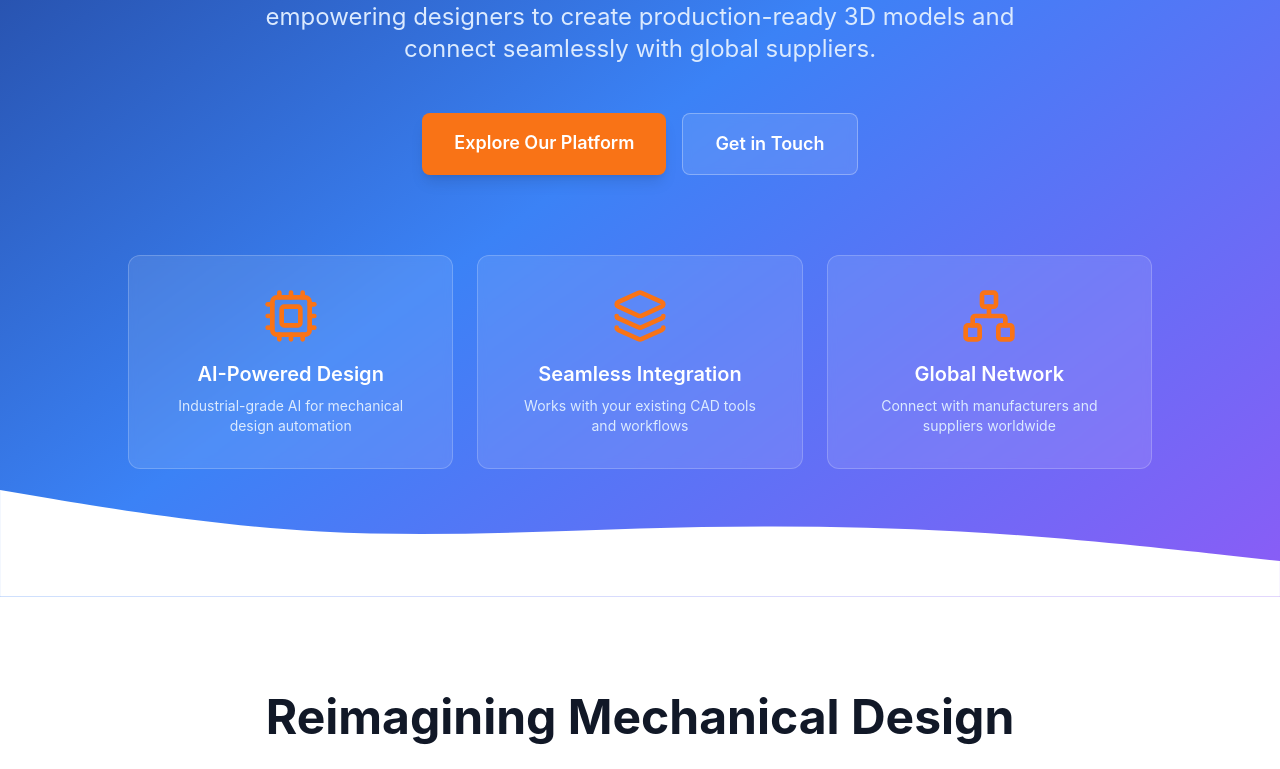
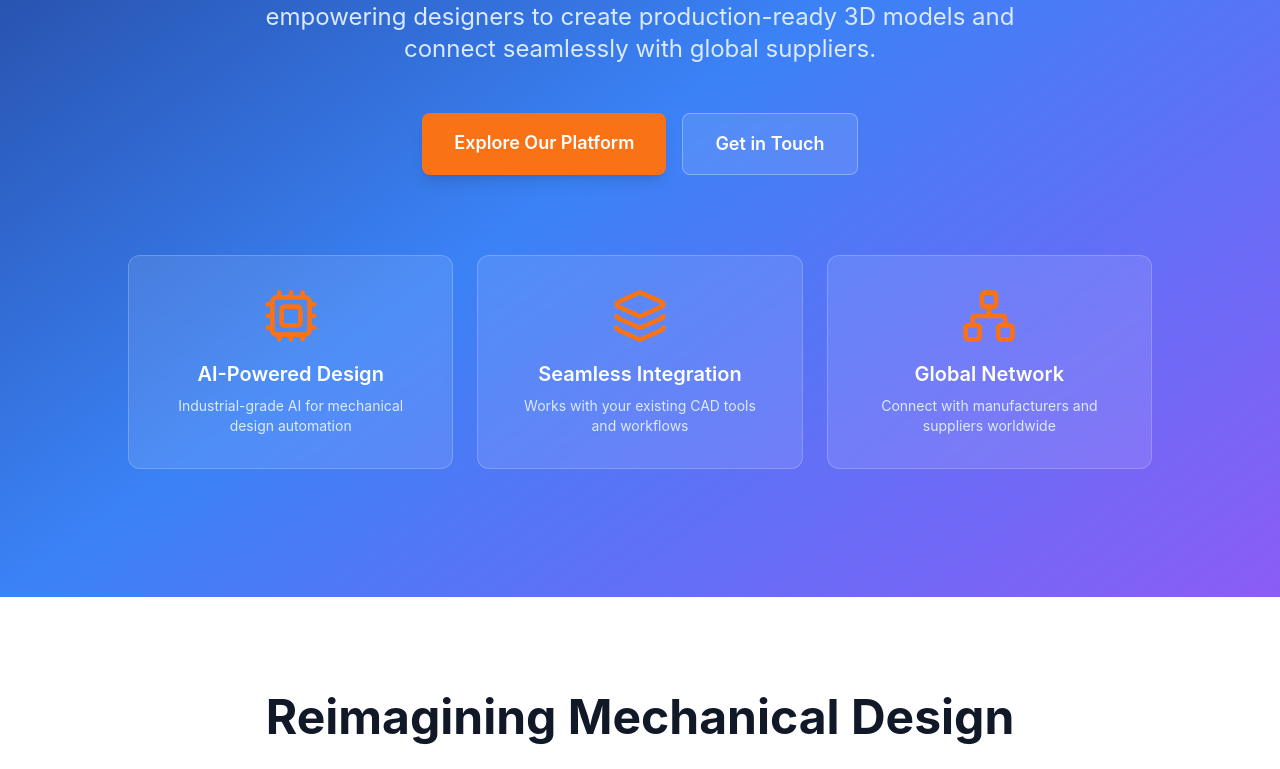
Before and after one commit to JohnsonYe/immer-website, a Next.js app: page / in a window 1280 px wide. Shown: the part 400-1169 px from the top of the page. Built offline with nearby package versions, Linux system fonts and the light colour scheme.

Commit message:
Remove bottom wave

```diff
--- a/src/components/home/Hero.tsx
+++ b/src/components/home/Hero.tsx
@@ -73,14 +73,14 @@ export default function Hero() {
       </div>
 
       {/* Bottom wave */}
-      <div className="absolute bottom-0 left-0 right-0">
-        <svg viewBox="0 0 1440 120" fill="none" xmlns="http://www.w3.org/2000/svg">
-          <path
-            d="M0 0L60 10C120 20 240 40 360 46.7C480 53 600 47 720 43.3C840 40 960 40 1080 46.7C1200 53 1320 67 1380 73.3L1440 80V120H1380C1320 120 1200 120 1080 120C960 120 840 120 720 120C600 120 480 120 360 120C240 120 120 120 60 120H0V0Z"
-            fill="white"
-          />
-        </svg>
-      </div>
+      {/*<div className="absolute bottom-0 left-0 right-0">*/}
+      {/*  <svg viewBox="0 0 1440 120" fill="none" xmlns="http://www.w3.org/2000/svg">*/}
+      {/*    <path*/}
+      {/*      d="M0 0L60 10C120 20 240 40 360 46.7C480 53 600 47 720 43.3C840 40 960 40 1080 46.7C1200 53 1320 67 1380 73.3L1440 80V120H1380C1320 120 1200 120 1080 120C960 120 840 120 720 120C600 120 480 120 360 120C240 120 120 120 60 120H0V0Z"*/}
+      {/*      fill="white"*/}
+      {/*    />*/}
+      {/*  </svg>*/}
+      {/*</div>*/}
     </section>
   );
 }
```
